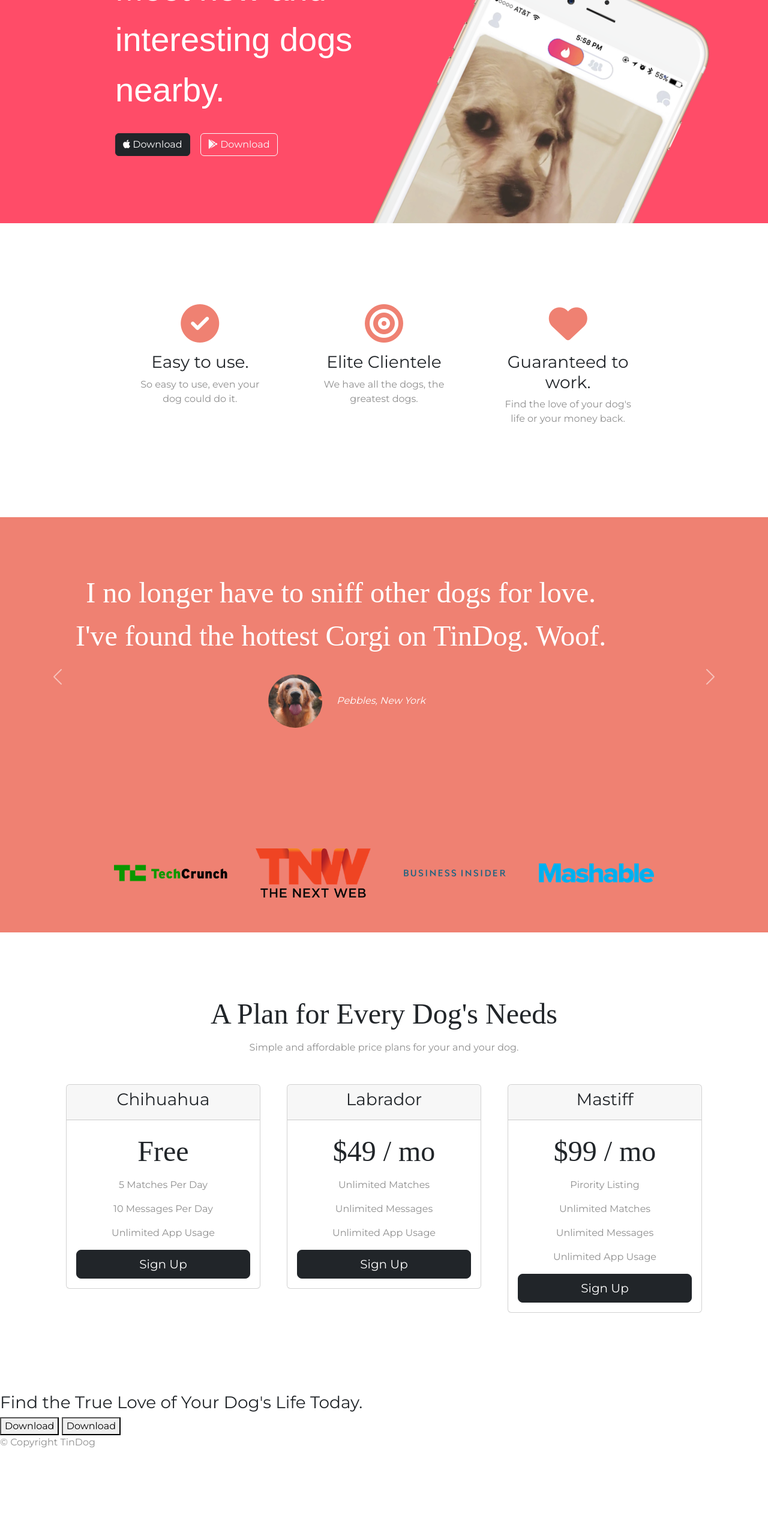
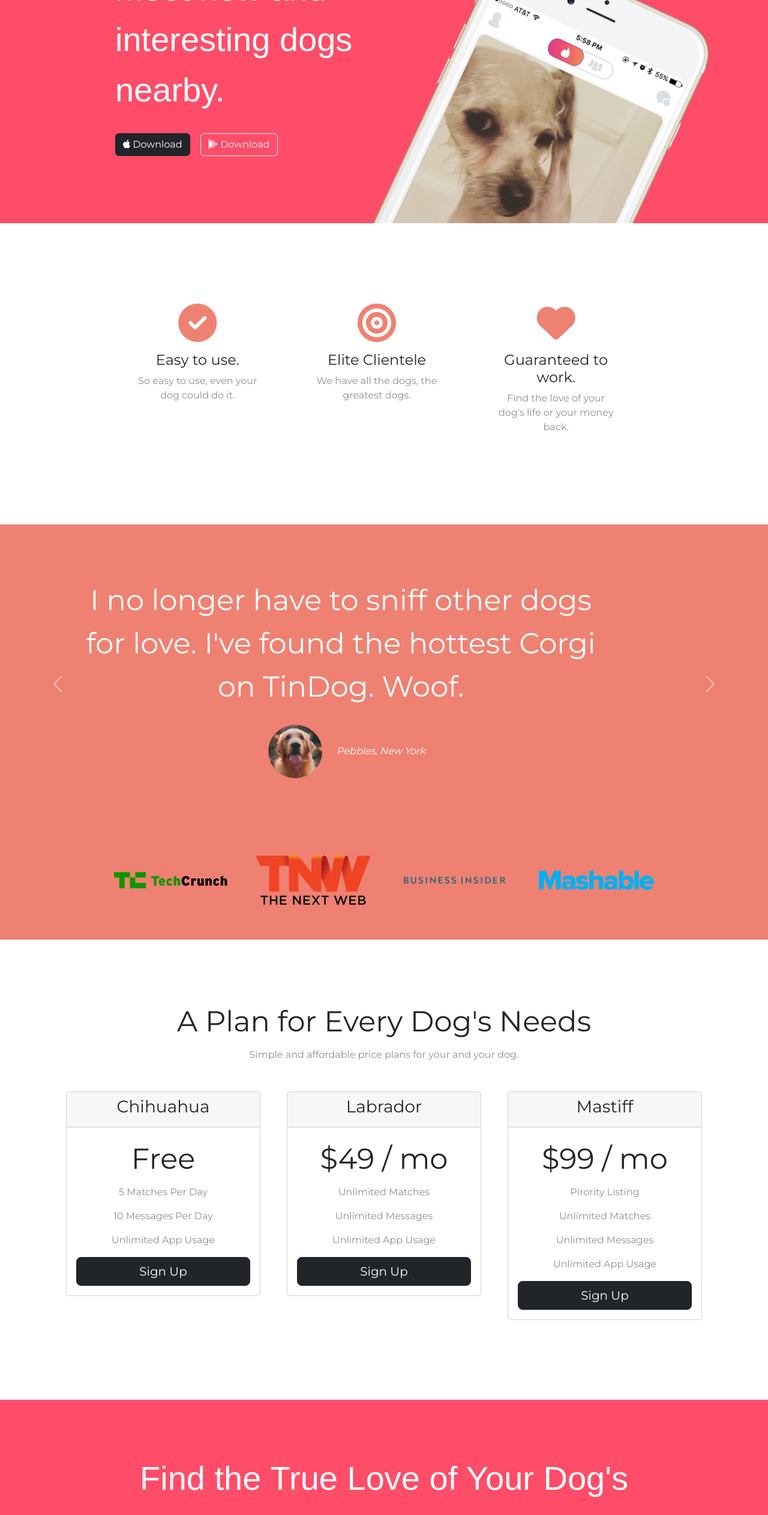
Before and after one commit to DipendarKumar/tindog, a plain HTML site: page index.html in a window 1280 px wide. Shown: the part 240-2765 px from the top of the page at 60% size. Before the commit the page ends 2672 px from the top, so only its background shows below. Drawn offline with nearby package versions, Linux system fonts and the light colour scheme.

Commit message:
update styles.css file

```diff
--- a/css/styles.css
+++ b/css/styles.css
@@ -1,27 +1,43 @@
-#title{
+
+body{
+  font-family: "Montserrat";
+  text-align: center;
+}
+
+
+h1,h2,h3,h4,h5,h6 {
+  font-family: "Montserrat";
+}
+
+
+p{
+  color:#8f8f8f;
+}
+  /* Container */
+
+.container-fluid{
+  padding: 7% 15%;
+}
+
+.colored-section{
   background-color: #ff4c68;
   color: #fff;
 }
-body{
-  font-family: "Montserrat";
-}
-.container-fluid{
-  padding: 3% 15% 7%;
+
+.white-section{
+  background: #fff;
 }
 
-h1{
+/* Heading */
+.big-heading{
   font-family: "Montserrat-Black", sans-serif;
   font-size: 3.5rem;
   line-height: 1.5;
 }
 
-h2{
-  font-family: "Montserrat:900";
+.section-heading{
   font-size: 3rem;
-  line-height: 1.5;
-}
-p{
-  color:#8f8f8f;
+  line-height: 1.5
 }
 /* navigation Bar */
 
@@ -47,23 +63,29 @@ p{
 .download-button{
   margin: 5% 3% 5% 0;
 }
- /* Title image */
+ /* Title Section */
 
  .title-image{
    transform: rotate(25deg);
    position: absolute;
  }
 
+ #title .container-fluid{
+   text-align: left;
+   padding: 3% 15% 7%;
+ }
+
  /* feature section */
  #features{
-   background-color: #fff;
-   padding: 7% 15%;
    position: relative;
    z-index: 1;
  }
 
+ .feature-heading{
+   font-size: 1.5rem;
+ }
+
  .feature-box{
-   text-align: center;
    padding: 5%;
  }
 
@@ -79,13 +101,12 @@ p{
 
  #testimonials{
    background-color: #ef8172;
-   color: #fff;
-   text-align: center;
 
  }
 
-.carousel-item{
-  padding: 7% 15%;
+.testimonial-text{
+  font-size: 3rem;
+  line-height: 1.5;
 }
 
  .testimonial-image{
@@ -96,7 +117,6 @@ p{
 
  #press{
    background-color: #ef8172;
-   text-align: center;
    padding-bottom: 3%;
  }
  .press-logo{
@@ -108,9 +128,34 @@ p{
 
  #pricing{
    margin: 100px;
-   text-align: center;
  }
 
 .pricing-column{
   padding: 3% 2%;
 }
+
+.price-text{
+  font-size: 3rem;
+  line-height: 1.5
+}
+
+/* Media Query */
+
+@Media (max-width: 990px){
+#title{
+  text-align: center;
+}
+
+  .title-image{
+    position: static;
+    transform: rotate(0);
+  }
+}
+
+
+/* Footer */
+
+.social-icon{
+  margin:20px 10px;
+
+}
--- a/index.html
+++ b/index.html
@@ -23,9 +23,9 @@
 
 <body>
 
-  <section id="title">
+  <section class="colored-section" id="title">
 
-    <div class="container-fluid">
+    <div class="container-fluid ">
 
 
       <!-- Nav Bar -->
@@ -39,13 +39,13 @@
         <div class="collapse navbar-collapse" id="navbarTogglerDemo01">
           <ul class="navbar-nav ms-auto">
             <li class="nav-item">
-              <a class="nav-link" href="">Contact</a>
+              <a class="nav-link" href="#footer">Contact</a>
             </li>
             <li class="nav-item">
-              <a class="nav-link" href="">Pricing</a>
+              <a class="nav-link" href="#pricing">Pricing</a>
             </li>
             <li class="nav-item">
-              <a class="nav-link" href="">Download</a>
+              <a class="nav-link" href="#cta">Download</a>
             </li>
           </ul>
         </div>
@@ -56,7 +56,7 @@
       <!-- Title -->
       <div class="row">
         <div class="col-lg-6">
-          <h1>Meet new and interesting dogs nearby.</h1>
+          <h1 class="big-heading">Meet new and interesting dogs nearby.</h1>
           <button class="btn btn-dark download-button " type="button"><i class="fa-brands fa-apple"></i> Download</button>
           <button class="btn btn-outline-light download-button" type="button"><i class="fa-brands fa-google-play"></i> Download</button>
         </div>
@@ -71,23 +71,23 @@
 
   <!-- Features -->
 
-  <section id="features">
+  <section class="white-section" id="features">
 
-    <div class="row">
+    <div class="row container-fluid">
 
       <div class="col-lg-4 feature-box">
         <i class="icon fa-solid fa-circle-check fa-4x"></i>
-        <h3>Easy to use.</h3>
+        <h3 class="feature-heading">Easy to use.</h3>
         <p>So easy to use, even your dog could do it.</p>
       </div>
       <div class="col-lg-4 feature-box ">
         <i class="icon fa-solid fa-bullseye fa-4x"></i>
-        <h3>Elite Clientele</h3>
+        <h3 class="feature-heading">Elite Clientele</h3>
         <p>We have all the dogs, the greatest dogs.</p>
       </div>
       <div class="col-lg-4 feature-box">
         <i class="icon fa-solid fa-heart fa-4x"></i>
-        <h3>Guaranteed to work.</h3>
+        <h3 class="feature-heading">Guaranteed to work.</h3>
         <p>Find the love of your dog's life or your money back.</p>
       </div>
 
@@ -98,16 +98,16 @@
 
   <!-- Testimonials -->
 
-  <section id="testimonials">
+  <section class="colored-section" id="testimonials">
 
   <div id="carouselExampleControls" class="carousel slide" data-bs-ride="carousel">
   <div class="carousel-inner">
-    <div class="carousel-item active">
-      <h2>I no longer have to sniff other dogs for love. I've found the hottest Corgi on TinDog. Woof.</h2>
+    <div class="carousel-item active container-fluid">
+      <h2 class="testimonial-text">I no longer have to sniff other dogs for love. I've found the hottest Corgi on TinDog. Woof.</h2>
       <img class="testimonial-image" src="images/dog-img.jpg" alt="dog-profile">
       <em>Pebbles, New York</em>
     </div>
-    <div class="carousel-item">
+    <div class="carousel-item container-fluid">
       <h2 class="testimonial-text">My dog used to be so lonely, but with TinDog's help, they've found the love of their life. I think.</h2>
       <img class="testimonial-image" src="images/lady-img.jpg" alt="lady-profile">
       <em>Beverly, Illinois</em>
@@ -133,7 +133,7 @@
 
   <!-- Press -->
 
-  <section id="press">
+  <section class="colored-section" id="press">
     <img class="press-logo" src="images/techcrunch.png" alt="tc-logo">
     <img class="press-logo" src="images/tnw.png" alt="tnw-logo">
     <img class="press-logo" src="images/bizinsider.png" alt="biz-insider-logo">
@@ -144,9 +144,9 @@
 
   <!-- Pricing -->
 
-  <section id="pricing">
+  <section class="white-section" id="pricing">
 
-    <h2>A Plan for Every Dog's Needs</h2>
+    <h2 class="section-heading">A Plan for Every Dog's Needs</h2>
     <p>Simple and affordable price plans for your and your dog.</p>
 
   <div class="row">
@@ -156,7 +156,7 @@
           <h3>Chihuahua</h3>
         </div>
         <div class="card-body">
-          <h2>Free</h2>
+          <h2 class="price-text">Free</h2>
           <p>5 Matches Per Day</p>
           <p>10 Messages Per Day</p>
           <p>Unlimited App Usage</p>
@@ -173,7 +173,7 @@
           <h3>Labrador</h3>
         </div>
         <div class="card-body">
-          <h2>$49 / mo</h2>
+          <h2 class="price-text">$49 / mo</h2>
           <p>Unlimited Matches</p>
           <p>Unlimited Messages</p>
           <p>Unlimited App Usage</p>
@@ -188,7 +188,8 @@
         <div class="card-header">
           <h3>Mastiff</h3>
         </div>
-        <div class="card-body"><h2>$99 / mo</h2>
+        <div class="card-body">
+          <h2 class="price-text">$99 / mo</h2>
           <p>Pirority Listing</p>
           <p>Unlimited Matches</p>
           <p>Unlimited Messages</p>
@@ -203,33 +204,32 @@
   </div>
 
 
-
-
-
-
-
-
-
-
   </section>
 
 
   <!-- Call to Action -->
 
-  <section id="cta">
+  <section class="colored-section" id="cta">
 
-    <h3>Find the True Love of Your Dog's Life Today.</h3>
-    <button type="button">Download</button>
-    <button type="button">Download</button>
+    <div class="container-fluid">
+      <h3 class="big-heading">Find the True Love of Your Dog's Life Today.</h3>
+      <button class="btn btn-dark download-button " type="button"><i class="fa-brands fa-apple"></i> Download</button>
+      <button class="btn btn-outline-light download-button" type="button"><i class="fa-brands fa-google-play"></i> Download</button>
+    </div>
 
   </section>
 
 
   <!-- Footer -->
 
-  <footer id="footer">
-
-    <p>© Copyright TinDog</p>
+  <footer class="white-section" id="footer">
+    <div class="container-fluid">
+      <i class="social-icon fa-brands fa-twitter"></i>
+      <i class="social-icon fa-brands fa-facebook-f"></i>
+      <i class="social-icon fa-brands fa-instagram"></i>
+      <i class="social-icon fa-solid fa-envelope"></i>
+      <p>© Copyright TinDog</p>
+    </div>
 
   </footer>
 
```
